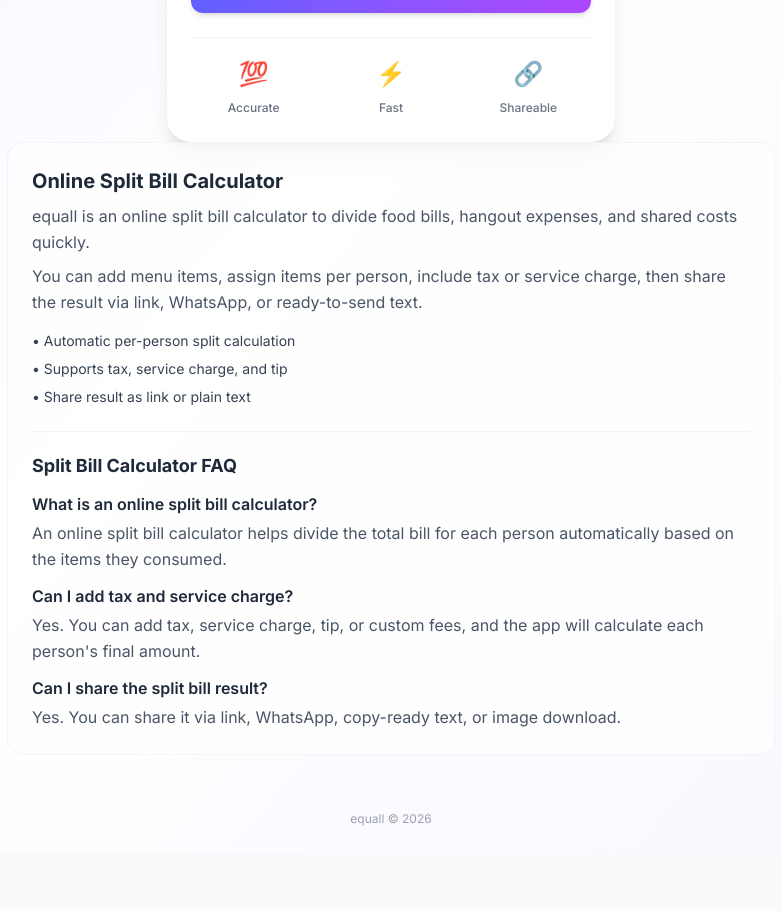
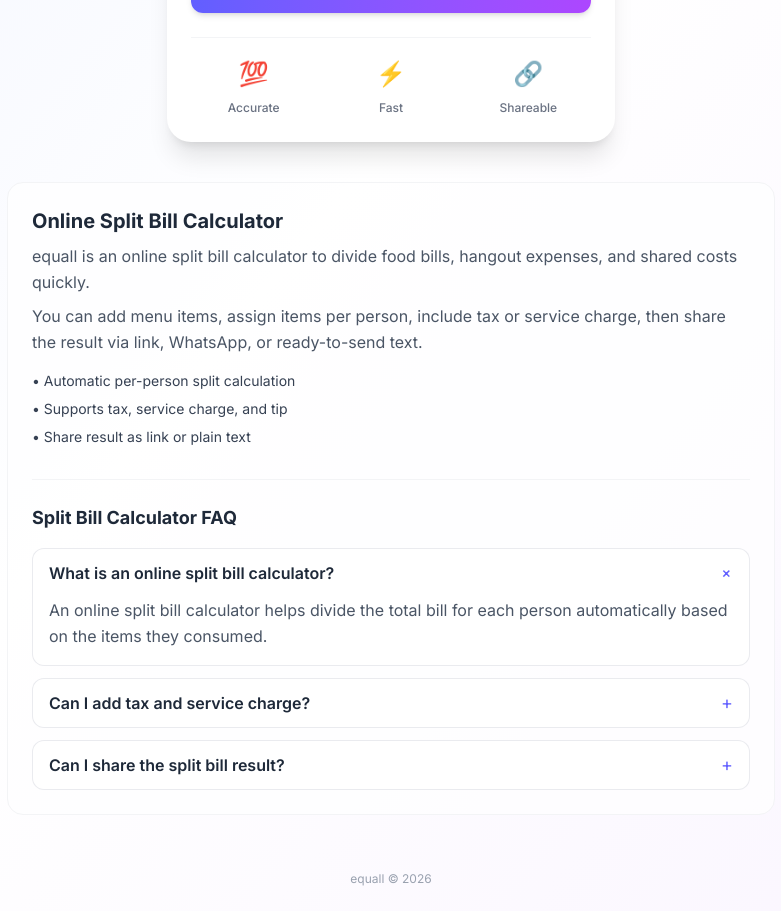
Before and after one commit to davadwis/equall, a React (Vite) app: page / in a window 1280 px wide. Shown: the part 637-1548 px from the top of the page, without its empty margins (249-1030 px from the left). Before the commit the page ends 1488 px from the top, so only its background shows below. Built offline with nearby package versions, Linux system fonts and the light colour scheme; no server answers.

Commit message:
feat(create-session): improve FAQ section with better spacing and multi-expand accordion

```diff
--- a/src/pages/CreateSession.tsx
+++ b/src/pages/CreateSession.tsx
@@ -18,6 +18,7 @@
   const [name, setName] = useState("");
   const [currency, setCurrency] = useState<Currency>("IDR");
   const [isLoading, setIsLoading] = useState(false);
+  const [openFaq, setOpenFaq] = useState<number[]>([0]);
 
   const handleSubmit = async (e: React.FormEvent) => {
     e.preventDefault();
@@ -185,7 +186,7 @@
         </motion.div>
       </div>
 
-      <div className="px-4 pb-8">
+      <div className="px-4 pt-8 pb-8 md:pt-10">
         <div className="max-w-3xl mx-auto bg-white/70 dark:bg-gray-900/70 border border-gray-100 dark:border-gray-800 rounded-2xl p-5 md:p-6">
           <h2 className="text-lg md:text-xl font-bold text-gray-800 dark:text-gray-100">
             {t("createSession.seoTitle")}
@@ -202,38 +203,54 @@
             <p>{`• ${t("createSession.seoPoint3")}`}</p>
           </div>
 
-          <div className="mt-6 pt-5 border-t border-gray-100 dark:border-gray-800">
+          <div className="mt-8 pt-6 border-t border-gray-100 dark:border-gray-800">
             <h3 className="text-base md:text-lg font-bold text-gray-800 dark:text-gray-100">
               {t("createSession.faqTitle")}
             </h3>
 
-            <div className="mt-3 space-y-3">
-              <div>
-                <p className="text-sm md:text-base font-semibold text-gray-800 dark:text-gray-100">
-                  {t("createSession.faqQ1")}
-                </p>
-                <p className="mt-1 text-sm md:text-base text-gray-600 dark:text-gray-300 leading-relaxed">
-                  {t("createSession.faqA1")}
-                </p>
-              </div>
+            <div className="mt-4 space-y-3">
+              {[
+                { q: t("createSession.faqQ1"), a: t("createSession.faqA1") },
+                { q: t("createSession.faqQ2"), a: t("createSession.faqA2") },
+                { q: t("createSession.faqQ3"), a: t("createSession.faqA3") },
+              ].map((item, index) => {
+                const isOpen = openFaq.includes(index);
 
-              <div>
-                <p className="text-sm md:text-base font-semibold text-gray-800 dark:text-gray-100">
-                  {t("createSession.faqQ2")}
-                </p>
-                <p className="mt-1 text-sm md:text-base text-gray-600 dark:text-gray-300 leading-relaxed">
-                  {t("createSession.faqA2")}
-                </p>
-              </div>
+                return (
+                  <div
+                    key={item.q}
+                    className="rounded-xl border border-gray-200/80 dark:border-gray-700 bg-white/80 dark:bg-gray-900/80 overflow-hidden"
+                  >
+                    <button
+                      type="button"
+                      onClick={() =>
+                        setOpenFaq((prev) =>
+                          isOpen ? prev.filter((i) => i !== index) : [...prev, index],
+                        )
+                      }
+                      aria-expanded={isOpen}
+                      className="w-full px-4 py-3 flex items-center justify-between text-left"
+                    >
+                      <span className="text-sm md:text-base font-semibold text-gray-800 dark:text-gray-100 pr-4">
+                        {item.q}
+                      </span>
+                      <span
+                        className={`text-indigo-500 dark:text-indigo-300 text-lg leading-none transition-transform ${
+                          isOpen ? "rotate-45" : "rotate-0"
+                        }`}
+                      >
+                        +
+                      </span>
+                    </button>
 
-              <div>
-                <p className="text-sm md:text-base font-semibold text-gray-800 dark:text-gray-100">
-                  {t("createSession.faqQ3")}
-                </p>
-                <p className="mt-1 text-sm md:text-base text-gray-600 dark:text-gray-300 leading-relaxed">
-                  {t("createSession.faqA3")}
-                </p>
-              </div>
+                    {isOpen && (
+                      <p className="px-4 pb-4 text-sm md:text-base text-gray-600 dark:text-gray-300 leading-relaxed">
+                        {item.a}
+                      </p>
+                    )}
+                  </div>
+                );
+              })}
             </div>
           </div>
         </div>
```
